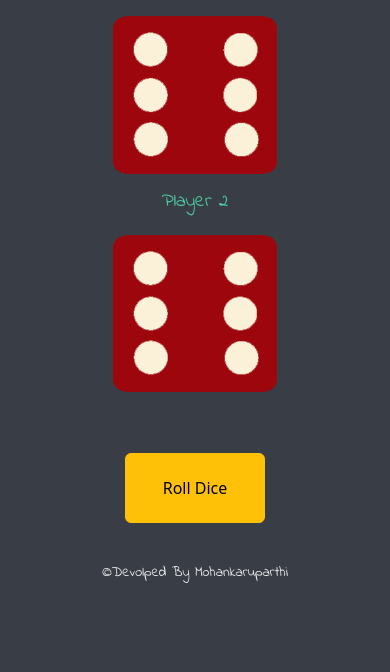
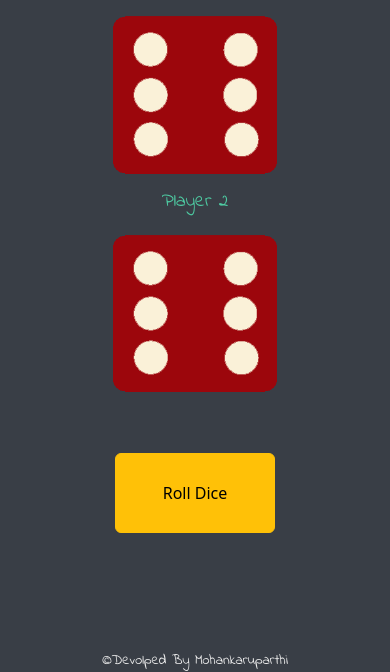
Before and after one commit to Mohanssk/Dice-Game, a plain HTML site: page index.html in a window 390 px wide. Shown: the part 199-871 px from the top of the page. Before the commit the page ends 844 px from the top, so only its background shows below. Drawn offline with nearby package versions, Linux system fonts and the light colour scheme.

Commit message:
intial commit

```diff
--- a/styles.css
+++ b/styles.css
@@ -75,17 +75,17 @@ button {
   }
 
   img {
-    width: 60%;
+    width: 80%;
   }
 
   footer {
-    margin-top: 10%;
-    font-size: 1rem;
+    margin-top: 30%;
+    font-size: 2rem;
   }
 
   button {
-    width: 160px;
-    height: 80px;
+    width: 200px;
+    height: 100px;
   }
 }
 
@@ -111,7 +111,7 @@ button {
   }
 
   button {
-    width: 140px;
-    height: 70px;
+    width: 160px;
+    height: 80px;
   }
 }
```
